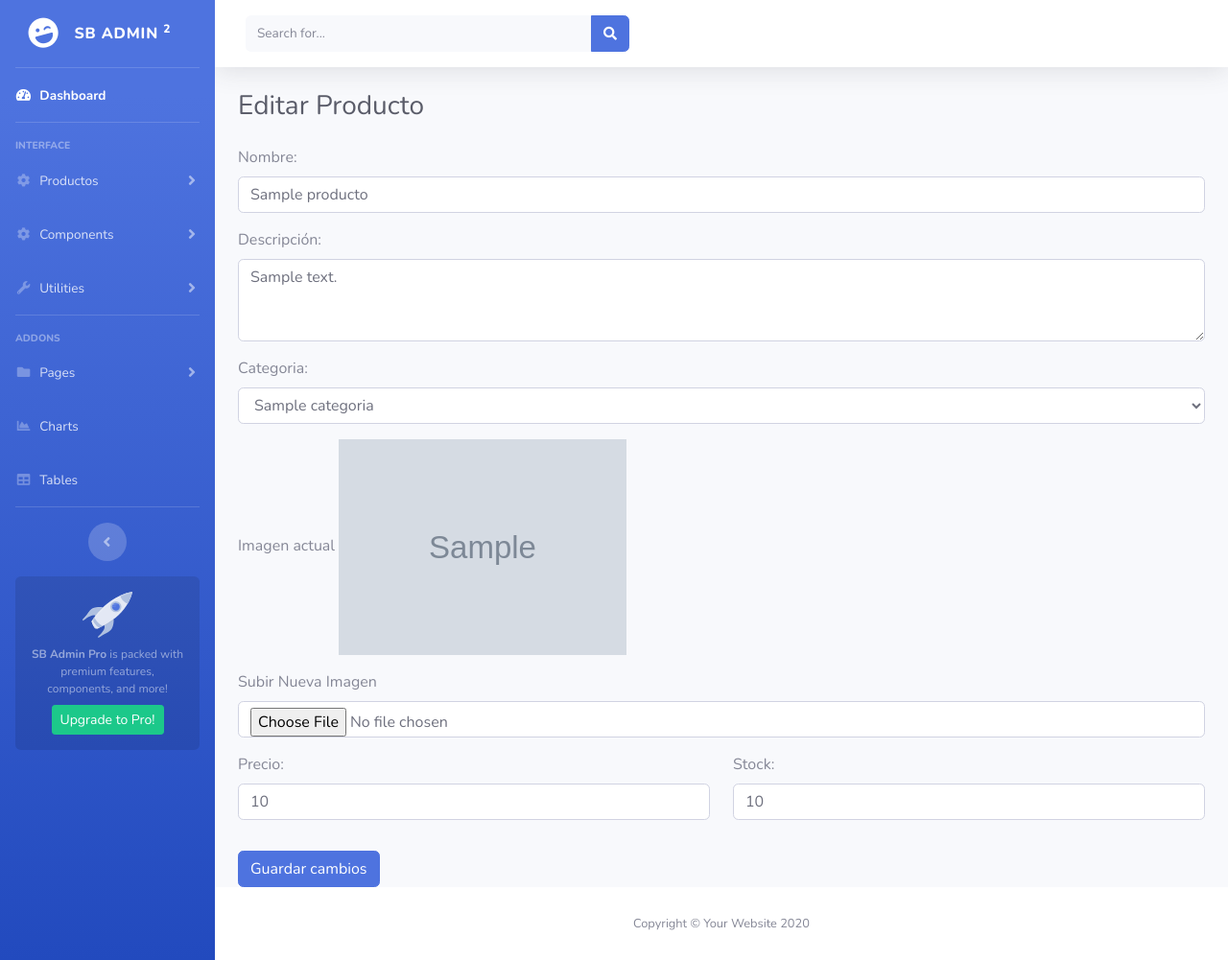
After one commit to Eighttits/ProgramacionWeb2, a PHP site: page /views/productos/editar-producto.php?id=1 in a window 1280 px wide. The commit adds this page. Shown: the whole page at 96% size. Run offline with PHP 8.4, Linux system fonts and the light colour scheme; tables that the repository leaves empty or names only in its code hold one stand-in row (values such as "Sample post"); grey boxes marked "Sample" are stand-in pictures; some libraries are stand-ins or nearby versions.

Commit message:
editar producto sirve

```diff
--- a/js/producto.js
+++ b/js/producto.js
@@ -119,6 +119,70 @@ function guardarProducto() {
         },
     });
 }
+
+function editarProducto() {
+    const formulario = document.getElementById('addProductForm');
+    const formData = new FormData(formulario);
+    formData.append("action", "edit");
+
+    for(const[clave,valor] of formData.entries()){
+        console.log(clave,"->",valor);
+    }
+
+    $.ajax({
+        url: "../../controller/producto/productoController.php",
+        method: "POST",
+        data: formData,
+        contentType: false,
+        cache: false,
+        processData: false,
+        dataType: "json",
+        success: function (response) {
+            console.log(response);
+
+            if (response.status) {
+                $.confirm({
+                    title: "Éxito",
+                    content: response.msg,
+                    type: "green",
+                    theme: "modern",
+                    typeAnimated: true,
+                    buttons: {
+                        confirm: {
+                            text: "Aceptar",
+                            btnClass: "btn btn-success",
+                            action: function () {
+                                window.location.href = "../../../views/productos/productos.php";
+                            },
+                        },
+                    },
+                });
+            } else {
+                $.confirm({
+                    title: "Error",
+                    content: response.msg,
+                    type: "red",
+                    theme: "modern",
+                    typeAnimated: true,
+                    buttons: {
+                        confirm: {
+                            text: "Aceptar",
+                            btnClass: "btn btn-danger",
+                            action: function () {
+                                window.location.href = "../../../views/productos/productos.php";
+                            },
+                        },
+                    },
+                });
+            }
+        },
+        error: function (e) {
+            console.log(e);
+            console.log('Error en ajax')
+        },
+    });
+}
+
 var folioDepartamento = 0;
 
 
--- a/model/productoModel.php
+++ b/model/productoModel.php
@@ -37,11 +37,32 @@ class productoModel {
     }
 
     public function eliminarProducto($idproducto){
-        $idproducto = $_POST['idProducto'];
         $sqlConsulta = "DELETE FROM producto WHERE id = '$idproducto';";
         $result = mysqli_query($this->conn, $sqlConsulta);
         return $result;
     }
+
+    public function obtenerProductoPorId($idProducto){
+        $sqlConsulta = "SELECT * FROM producto WHERE id = '$idProducto';";
+        $result = mysqli_query($this->conn, $sqlConsulta);
+        return $result;
+
+    }
+
+    public function editarProducto($idProducto, $idcategoria, $nombre, $precio, $descripcion, $stock, $imgname){
+        $sqlConsulta = "UPDATE producto
+                        SET id_categoria = $idcategoria,
+                            nombre = '$nombre',
+                            precio = '$precio',
+                            descripcion = '$descripcion',
+                            stock = '$stock',
+                            imagen = '$imgname'
+                        WHERE id = $idProducto;";
+
+        $result = mysqli_query($this->conn, $sqlConsulta);
+        return $result;
+    }
+
 }
 
 
--- a/partials/header-tables.php
+++ b/partials/header-tables.php
@@ -14,7 +14,7 @@ include '../../app/dbConnection.php';
     <meta name="description" content="">
     <meta name="author" content="">
 
-    <title>SB Admin 2 - Tables</title>
+    <title>Deji Deri</title>
 
     <!-- Custom fonts for this template -->
     <link href="../../vendor/fontawesome-free/css/all.min.css" rel="stylesheet" type="text/css">
--- a/partials/header.php
+++ b/partials/header.php
@@ -9,7 +9,7 @@
     <meta name="description" content="">
     <meta name="author" content="">
 
-    <title>Akineva</title>
+    <title>Deji Deri</title>
 
     <!-- Custom fonts for this template-->
     <link href="../vendor/fontawesome-free/css/all.min.css" rel="stylesheet" type="text/css">
--- /dev/null
+++ b/views/productos/editar-producto.php
@@ -0,0 +1,166 @@
+<?php include('../../partials/header-tables.php');
+$idProducto = $_GET['id'];
+include('../../model/productoModel.php');
+$modeloProductos = new productoModel($conn);
+$producto = $modeloProductos->obtenerProductoPorId($idProducto);
+$productoCompleto = mysqli_fetch_object($producto);
+?>
+
+<div id="wrapper">
+
+    <!-- Sidebar -->
+    <?php include('../../partials/sidebar.php');?>
+
+    <div id="content-wrapper" class="d-flex flex-column">
+
+        <!-- Main Content -->
+        <div id="content">
+
+            <!-- Topbar -->
+            <nav class="navbar navbar-expand navbar-light bg-white topbar mb-4 static-top shadow">
+
+                <!-- Sidebar Toggle (Topbar) -->
+                <button id="sidebarToggleTop" class="btn btn-link d-md-none rounded-circle mr-3">
+                    <i class="fa fa-bars"></i>
+                </button>
+
+                <!-- Topbar Search -->
+                <form class="d-none d-sm-inline-block form-inline mr-auto ml-md-3 my-2 my-md-0 mw-100 navbar-search">
+                    <div class="input-group">
+                        <input type="text" class="form-control bg-light border-0 small" placeholder="Search for..." aria-label="Search" aria-describedby="basic-addon2">
+                        <div class="input-group-append">
+                            <button class="btn btn-primary" type="button">
+                                <i class="fas fa-search fa-sm"></i>
+                            </button>
+                        </div>
+                    </div>
+                </form>
+
+
+            </nav>
+            <!-- End of Topbar -->
+
+            <!-- Begin Page Content -->
+            <div class="container-fluid">
+
+                <!-- Page Heading -->
+                <!-- Page Heading -->
+                <h1 class="h3 mb-4 text-gray-800">Editar Producto</h1>
+
+                <!-- Your Form Goes Here -->
+                <form id="addProductForm" action="" method="post">
+                    <div class="form-group">
+                        <label for="productName">Nombre:</label>
+                        <input type="text" class="form-control" id="productName" name="nombre" value="<?=$productoCompleto->nombre?>" required>
+                    </div>
+
+                    <div class="form-group">
+                        <label for="productDescription">Descripción:</label>
+                        <textarea class="form-control" id="productDescription" name="descripcion" rows="3" required><?=$productoCompleto->descripcion?></textarea>
+                    </div>
+
+
+
+
+                    <div class="form-group">
+                        <label for="productDepartment">Categoria:</label>
+                        <select class="form-control" id="productDepartment" name="categoria" required>
+                            <option value="">Selecciona Una</option>
+                            <!-- Add more options as needed -->
+                            <?php
+                            // Llama a la función para obtener las categorías
+                            $categorias = $modeloProductos->obtenerCategorias();
+
+                            if ($categorias) {
+                                while ($row = mysqli_fetch_assoc($categorias)) {
+                                    // Verifica si la categoría actual coincide con el valor de $productoCompleto->id_categoria
+                                    $selected = ($row['id'] == $productoCompleto->id_categoria) ? 'selected' : '';
+
+                                    // Imprime una opción por cada categoría con el atributo selected según la condición
+                                    echo '<option value="' . $row['id'] . '" ' . $selected . '>' . $row['nombre'] . '</option>';
+                                }
+                                // Libera la memoria de los resultados
+                                mysqli_free_result($categorias);
+                            }
+                            ?>
+                        </select>
+                    </div>
+
+
+                    <div class="mb-3">
+                        <label for="" class="form-label">Imagen actual</label>
+                        <img src="../../resources/imagenes-productos/<?= $productoCompleto->imagen ?>" alt="Imagen actual del producto" style="max-width: 300px; height: auto;">
+                    </div>
+                    <input type="text" name="img_actual" id="" value="<?= $productoCompleto->imagen ?>" hidden>
+                    <input type="text" name="idProducto" id="" value="<?= $productoCompleto->id ?>" hidden>
+
+                    <div class="mb-3">
+                        <label for="" class="form-label">Subir Nueva Imagen</label>
+                        <input type="file" class="form-control" name="img" id="" placeholder="" aria-describedby="fileHelpId" accept="image/*">
+                    </div>
+
+                    <div class="row">
+                        <div class="form-group col">
+                            <label for="productPrice">Precio:</label>
+                            <input type="number" class="form-control" id="productPrice" name="precio" step="0.01" value="<?= $productoCompleto->precio ?>" required>
+                        </div>
+
+                        <div class="form-group col">
+                            <label for="productStock">Stock:</label>
+                            <input type="number" class="form-control" id="productStock" name="stock" value="<?= $productoCompleto->stock ?>" required>
+                        </div>
+                    </div>
+
+                    <a class="btn btn-primary mt-3" onclick="editarProducto()" type="button">Guardar cambios</a>
+                </form>
+
+
+            </div>
+            <!-- /.container-fluid -->
+
+        </div>
+        <!-- End of Main Content -->
+
+        <!-- Footer -->
+        <footer class="sticky-footer bg-white">
+            <div class="container my-auto">
+                <div class="copyright text-center my-auto">
+                    <span>Copyright &copy; Your Website 2020</span>
+                </div>
+            </div>
+        </footer>
+        <!-- End of Footer -->
+
+    </div>
+    <!-- End of Content Wrapper -->
+
+</div>
+<!-- End of Page Wrapper -->
+
+<!-- Scroll to Top Button-->
+<a class="scroll-to-top rounded" href="#page-top">
+    <i class="fas fa-angle-up"></i>
+</a>
+
+<!-- Logout Modal-->
+<div class="modal fade" id="logoutModal" tabindex="-1" role="dialog" aria-labelledby="exampleModalLabel" aria-hidden="true">
+    <div class="modal-dialog" role="document">
+        <div class="modal-content">
+            <div class="modal-header">
+                <h5 class="modal-title" id="exampleModalLabel">Ready to Leave?</h5>
+                <button class="close" type="button" data-dismiss="modal" aria-label="Close">
+                    <span aria-hidden="true">×</span>
+                </button>
+            </div>
+            <div class="modal-body">Select "Logout" below if you are ready to end your current session.</div>
+            <div class="modal-footer">
+                <button class="btn btn-secondary" type="button" data-dismiss="modal">Cancel</button>
+                <a class="btn btn-primary" href="login.html">Logout</a>
+            </div>
+        </div>
+    </div>
+</div>
+
+
+
+<?php include('../../partials/footer-tables.php'); ?>
--- a/views/productos/productos.php
+++ b/views/productos/productos.php
@@ -276,7 +276,7 @@ $productos = $modeloProductos->obtenerProductos();
                                     </td>
                                     <td class="text-center"><?php echo $row->activo ? 'Si' : 'No'; ?></td>
                                     <td class="text-center">
-                                        <a href="editProduct.php?id=<?= $row->idproducto ?>" class="btn btn-primary">Editar</a>
+                                        <a href="editar-producto.php?id=<?= $row->id ?>" class="btn btn-primary">Editar</a>
                                         <button type="button" class="btn btn-danger" onclick="eliminarProducto(<?= $row->id ?>)">
                                             Eliminar
                                         </button>
```
Also changed, not shown: controller/producto/productoController.php (+35 -34 lines), views/productos/agregar-producto.php (+1 -7 lines), resources/imagenes-productos/apple-watch-rosa.jpeg (added).
